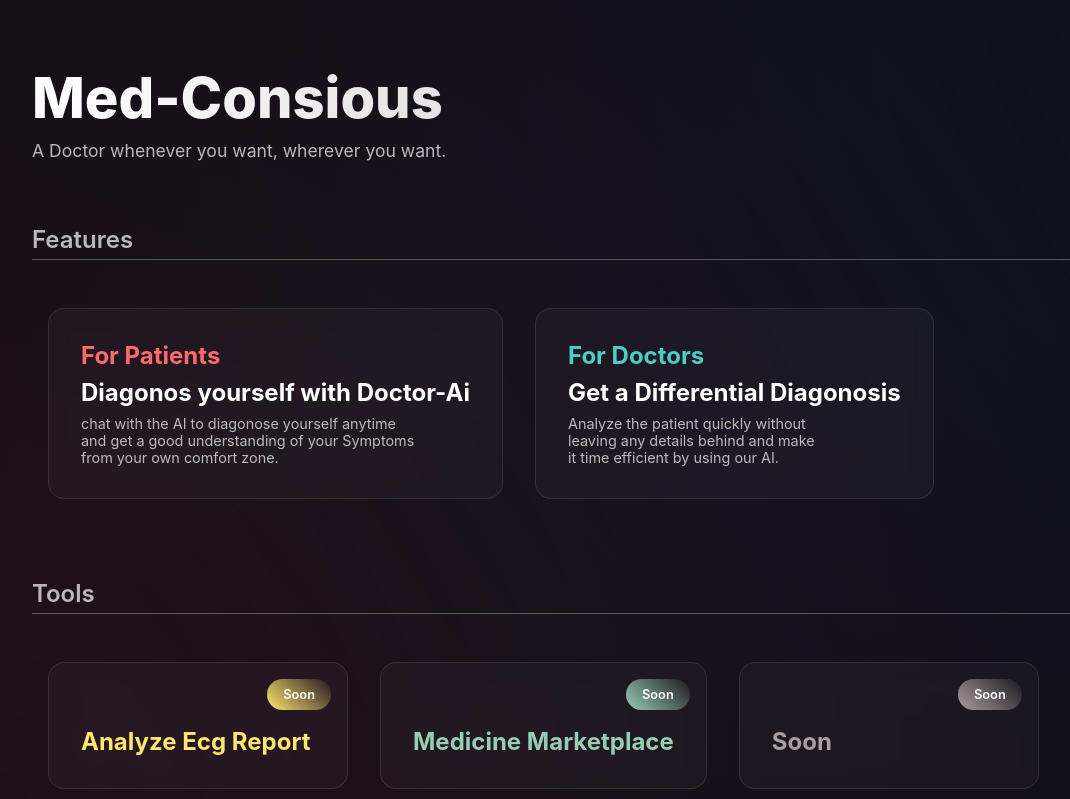
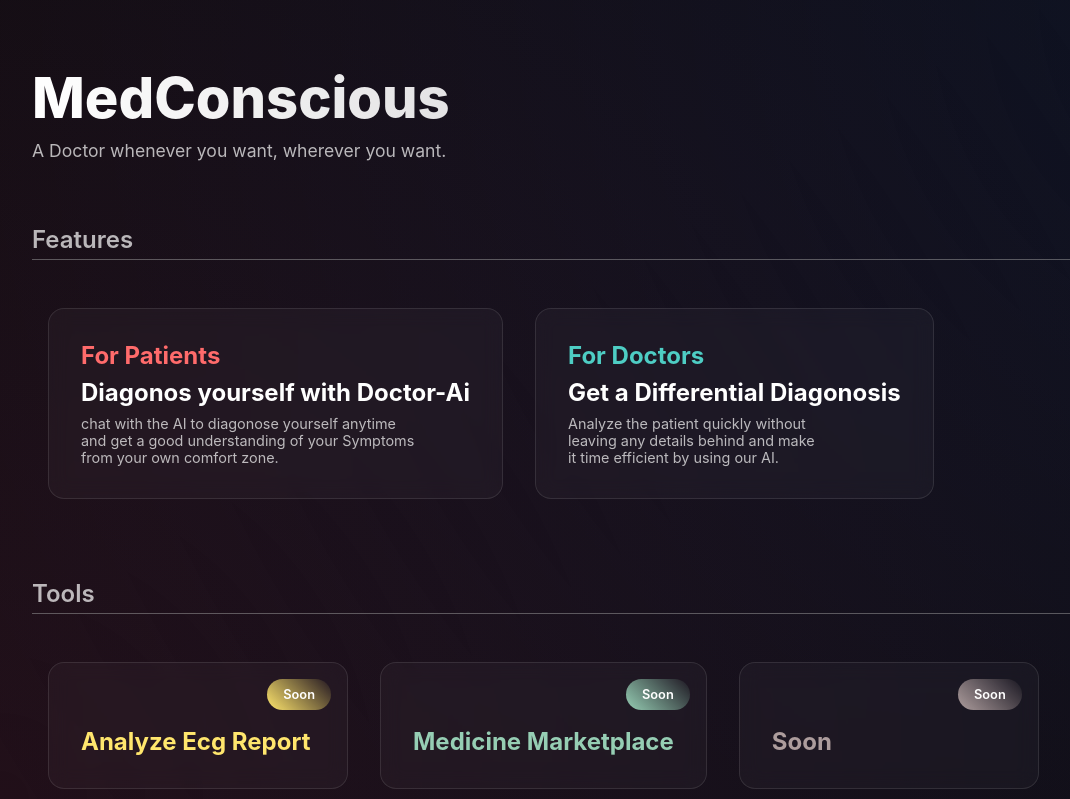
Before and after one commit to avijitbhuin21/doctor_ai_flask, a Flask app: page / in a window 1280 px wide. Shown: the top 799 px of the page, without its empty margins (0-1070 px from the left). Run offline with Flask 3, Linux system fonts and the light colour scheme; parts of the project's set-up code (start-up, migrations or seed data) failed here and were passed over.

Commit message:
name fix

```diff
--- a/templates/homepage.html
+++ b/templates/homepage.html
@@ -3,13 +3,13 @@
 <head>
     <meta charset="UTF-8">
     <meta name="viewport" content="width=device-width, initial-scale=1.0">
-    <title>Med-Consious</title>
+    <title>MedConscious.com</title>
     <link rel="stylesheet" href="static/css/homepage.css">
 </head>
 <body>
     <div class="gradient-bg"></div>
     <div class="container">
-        <h1 class="title">Med-Consious</h1>
+        <h1 class="title">MedConscious</h1>
         <p class="subtitle">A Doctor whenever you want, wherever you want. </p>
 
         <section class="section">
```
